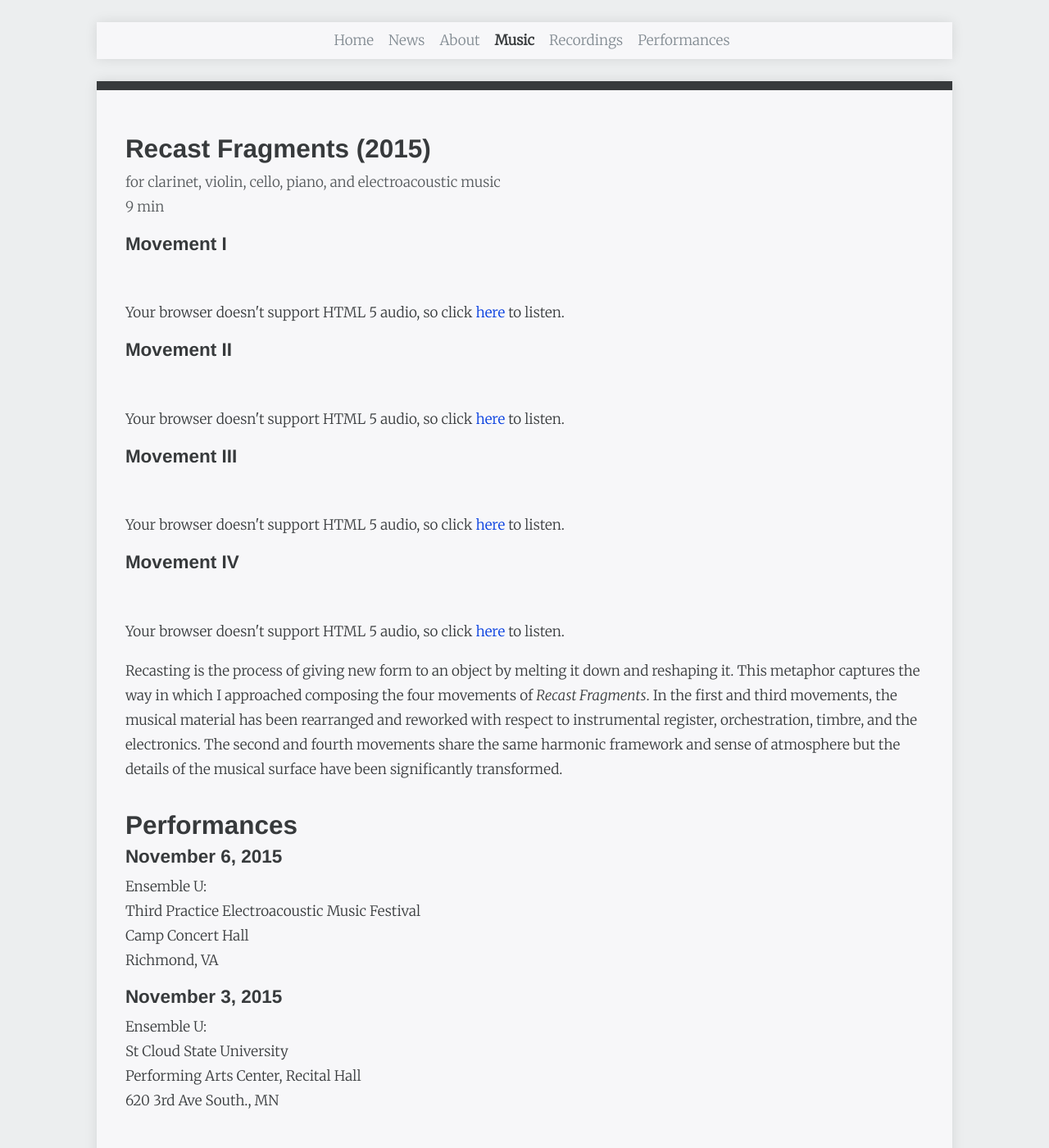
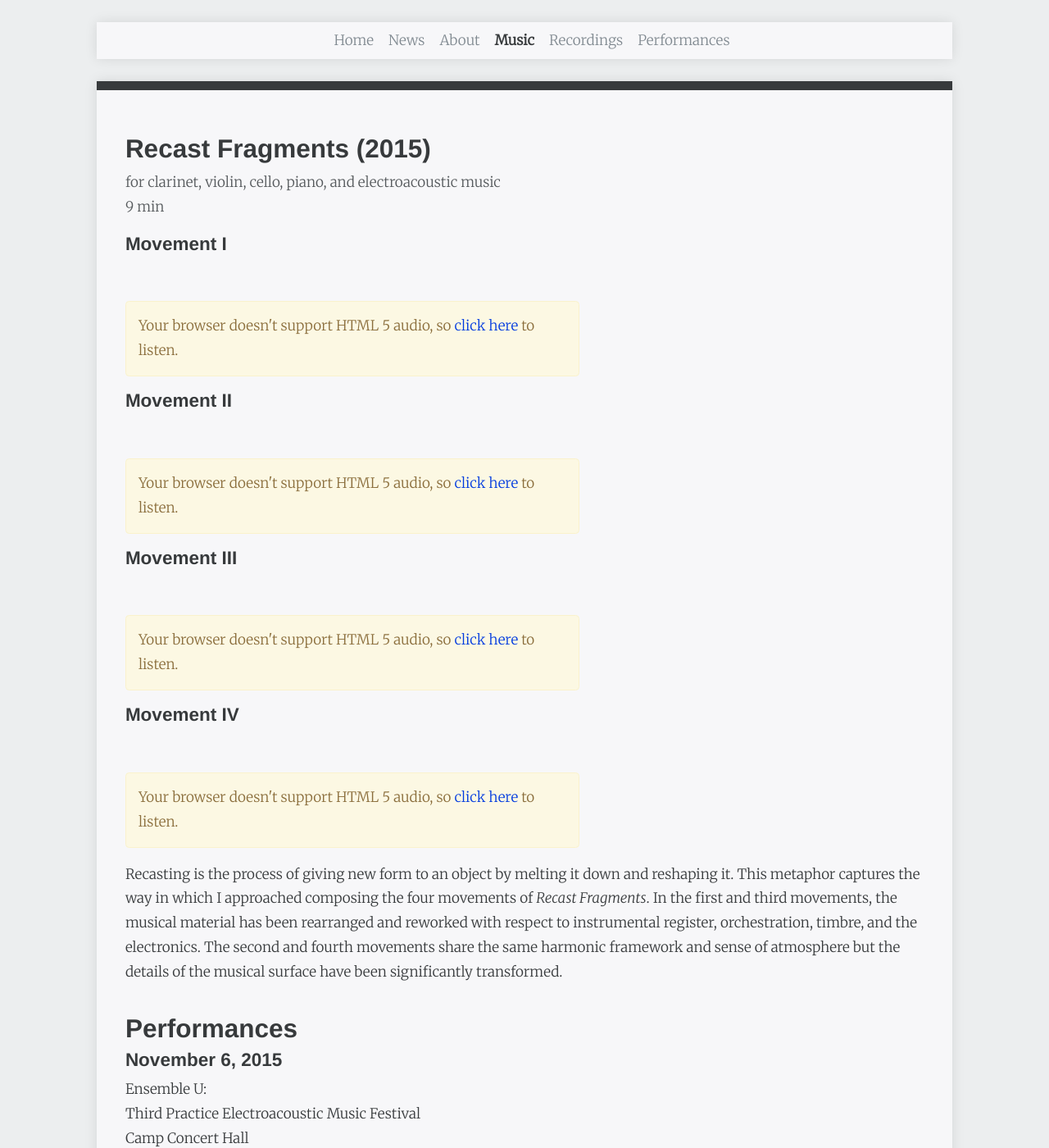
Before and after one commit to cechandler/cechandler.github.io, a Jekyll site: the page built from music/recast-fragments.html, in a window 1280 px wide and 1400 px high. Shown: the whole window at 82% size. Built offline with Jekyll 4.4.1, drawn with Linux system fonts in a browser that asks for light colours; nearby versions of some CDN libraries.

Commit message:
HTML 5 audio warning 2
- placed warning inside an alert div
- changed click here to be larger
- adjust music-audio-manual.html

```diff
--- a/_includes/music-audio-manual.html
+++ b/_includes/music-audio-manual.html
@@ -12,7 +12,9 @@
 
         <p>
           <audio src="{{ site.baseurl }}/assets/audio/{{ include.file }}.{{ type }}" controls="controls" style="width:100%;height:100%;">
-            <p>Your browser doesn't support HTML 5 audio, so click <a href="{{ site.baseurl }}/assets/audio/{{ entry.Audio }}.{{ type }}">here</a> to listen.</p>
+            <div class="alert alert-warning" role="alert">
+              Your browser doesn't support HTML 5 audio, so <a href="{{ site.baseurl }}/assets/audio/{{ include.file }}.{{ type }}">click here</a> to listen.
+            </div>
           </audio>
         </p>
 
@@ -24,7 +26,9 @@
   <h5>{{ include.name }}</h5>
     <p>
       <audio src="{{ site.baseurl }}/assets/audio/{{ include.file }}.{{ type }}" controls="controls" style="width:100%;height:100%;">
-        <p>Your browser doesn't support HTML 5 audio, so click <a href="{{ site.baseurl }}/assets/audio/{{ entry.Audio }}.{{ type }}">here</a> to listen.</p>
+        <div class="alert alert-warning" role="alert">
+          Your browser doesn't support HTML 5 audio, so <a href="{{ site.baseurl }}/assets/audio/{{ include.file }}.{{ type }}">click here</a> to listen.
+        </div>
       </audio>
     </p>
 
@@ -33,7 +37,9 @@
   <h5>{{ include.name }}</h5>
     <p>
       <audio src="{{ site.baseurl }}/assets/audio/{{ include.file }}.{{ type }}" controls="controls" style="width:100%;height:100%;">
-        <p>Your browser doesn't support HTML 5 audio, so click <a href="{{ site.baseurl }}/assets/audio/{{ entry.Audio }}.{{ type }}">here</a> to listen.</p>
+        <div class="alert alert-warning" role="alert">
+          Your browser doesn't support HTML 5 audio, so <a href="{{ site.baseurl }}/assets/audio/{{ include.file }}.{{ type }}">click here</a> to listen.
+        </div>
       </audio>
     </p>
 
```
Also changed, not shown: _includes/music-audio.html (+6 -2 lines).
